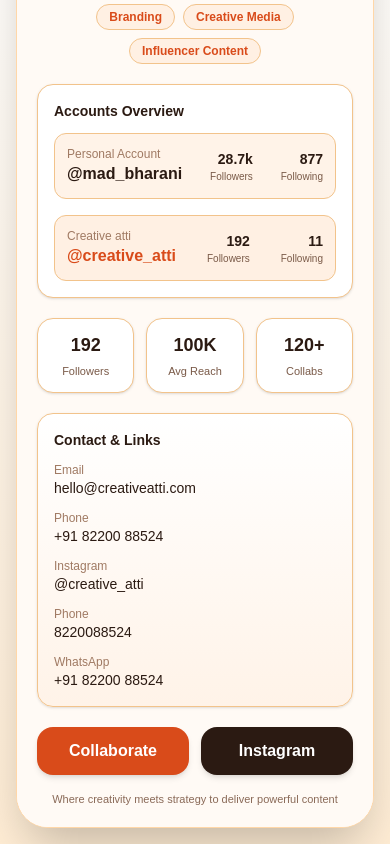
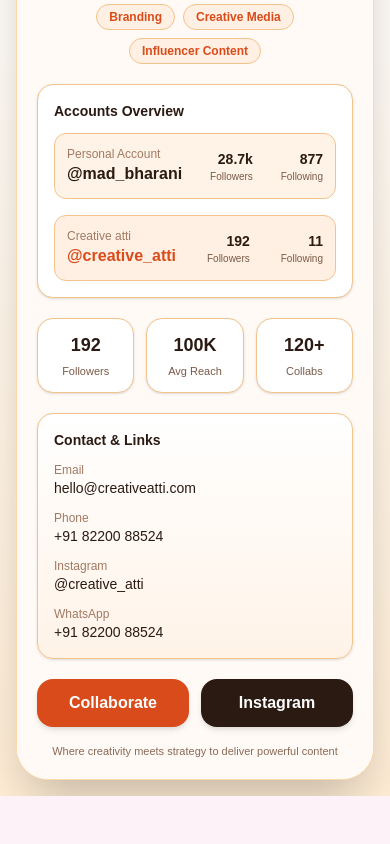
Before and after one commit to naveenplf001-bot/digital-card, a React (Vite) app: page / in a window 390 px wide. Shown: the part 1129-1973 px from the top of the page. After the commit the page ends 1925 px from the top, so only its background shows below. Built offline with nearby package versions, Linux system fonts and the light colour scheme.

Commit message:
phone number update

```diff
--- a/src/components/InfluencerCard.jsx
+++ b/src/components/InfluencerCard.jsx
@@ -27,10 +27,7 @@ export default function InfluencerCard() {
         value: "@creative_atti",
         url: "https://www.instagram.com/creative_atti?igsh=eWNteXNwbGc5dWw2",
       },
-      {
-        label: "Phone",
-        value: "8220088524",
-      },
+
       {
         label: "WhatsApp",
         value: "+91 82200 88524",
@@ -160,8 +157,7 @@ export default function InfluencerCard() {
               <button
                 key={index}
                 onClick={() => setCurrentVideo(index)}
-        className={`w-2.5 h-2.5 rounded-full ${
-          currentVideo === index ? "bg-[#d94b1a]" : "bg-[#f2c38b]"
+                className={`w-2.5 h-2.5 rounded-full ${currentVideo === index ? "bg-[#d94b1a]" : "bg-[#f2c38b]"
                   }`}
               />
             ))}
@@ -286,7 +282,7 @@ export default function InfluencerCard() {
         {/* Buttons */}
         <div className="mt-5 flex gap-3">
           <a
-            href="https://wa.me/919876543210"
+            href="https://wa.me/918220088524"
             target="_blank"
             rel="noopener noreferrer"
             className="flex-1 rounded-2xl bg-[#d94b1a] text-white font-semibold py-3 shadow-md hover:opacity-95 transition text-center"
```
Lines whose indentation alone changed are shown as unchanged.
